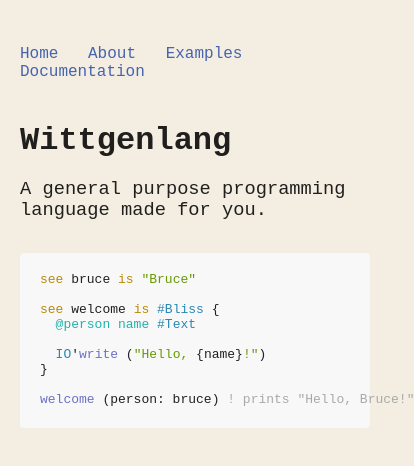
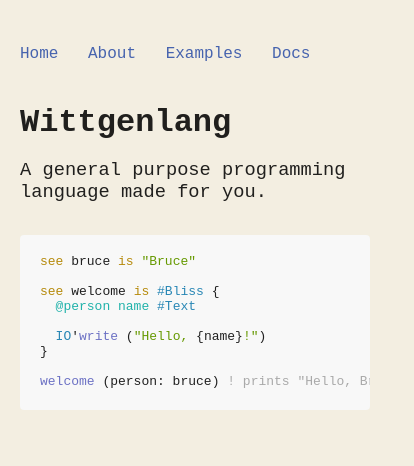
Before and after one commit to lazyvar/wittgenlang, a plain HTML site: page docs/index.html in a window 390 px wide. Shown: the whole page, 414 px wide, since content can reach past the window. Drawn offline with Linux system fonts and the light colour scheme; a web font is replaced by a local one.

Commit message:
mobile second

```diff
--- a/docs/assets/styles.css
+++ b/docs/assets/styles.css
@@ -40,6 +40,7 @@ pre {
   background-color: rgb(248, 248, 248);
   padding: 20px;
   border-radius: 4px;
+  overflow: scroll;
 }
 
 reserved {
--- a/docs/index.html
+++ b/docs/index.html
@@ -50,7 +50,7 @@
     <a href="#home">Home</a>
     <a href="#about">About</a>
     <a href="#examples">Examples</a>
-    <a href="#docs">Documentation</a>
+    <a href="#docs">Docs</a>
   </nav>
   <h1>
     Wittgenlang
```
